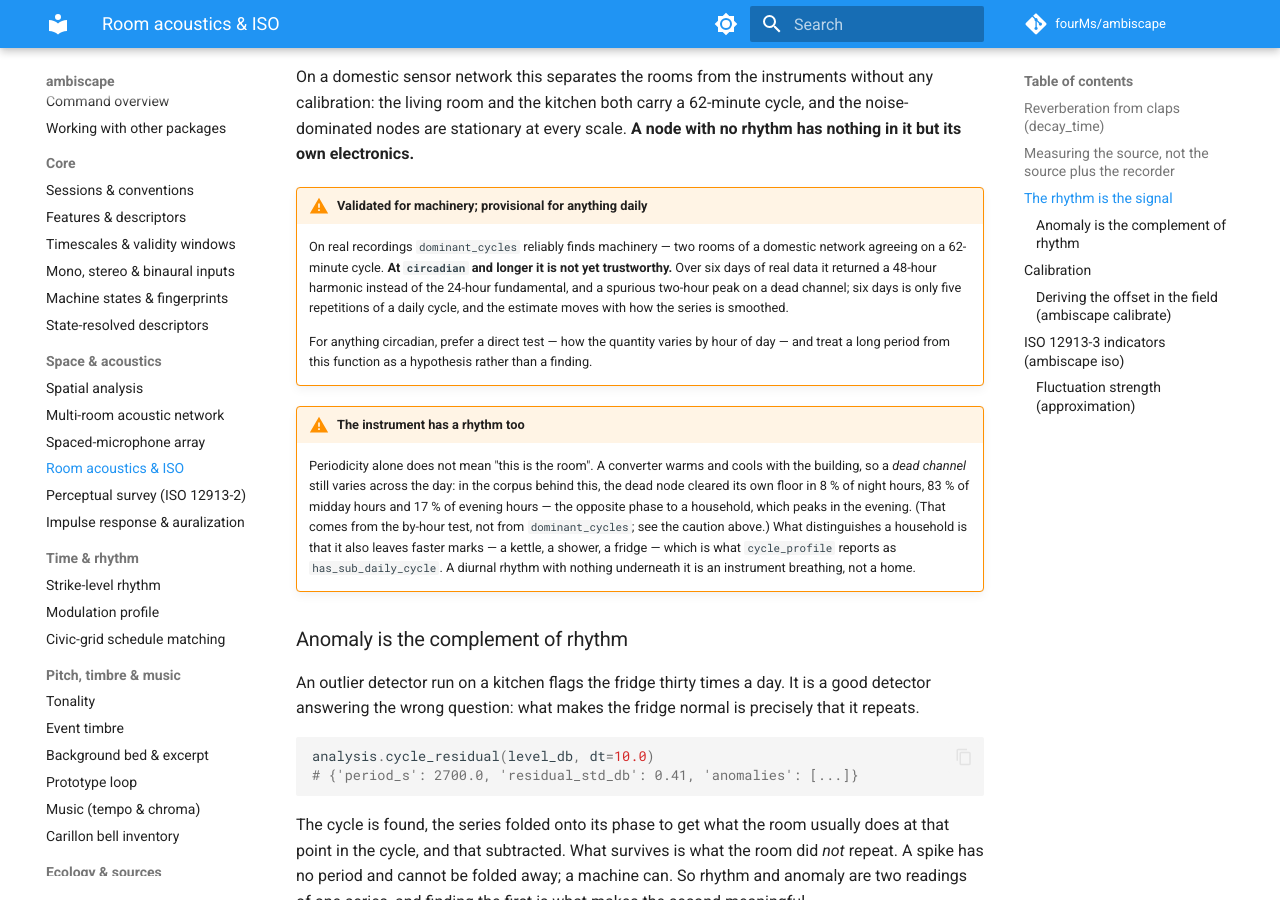
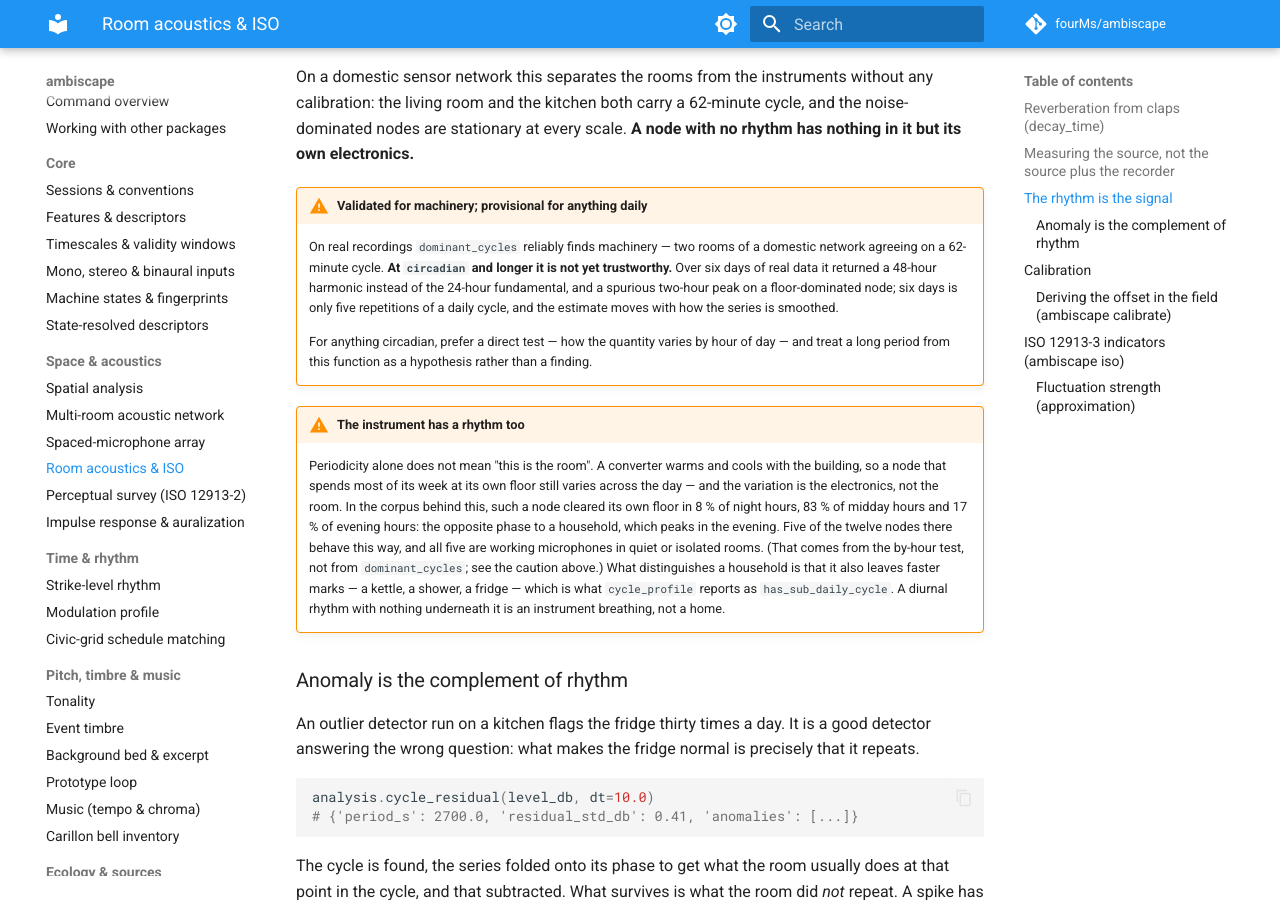
Before and after one commit to fourMs/ambiscape, an MkDocs documentation site: the page built from docs/guide/acoustics.md, in a window 1280 px wide and 900 px high, scrolled down 4268 px. Built offline with MkDocs 1.6.1 and Material for MkDocs 9.7.7, drawn with Linux system fonts in a browser that asks for light colours; comment, search, counter and statistics services are not loaded; some of the changed text lies outside the part shown.

Commit message:
Node 9 was not a dead channel: correct the docstrings, guide and changelog
The SINS activity annotations settle it -- it separates activity classes by
31.6 dB. It is the least sensitive or most isolated node, not a broken one.
The phenomenon generalises rather than disappearing: five of twelve nodes sit
near their own floors most of the week, and their diurnal profiles are the
electronics, peaking at midday where a household peaks in the evening.

Co-Authored-By: Claude Opus 5 (1M context) <noreply@anthropic.com>
Claude-Session: https://claude.ai/code/session_01TZ1T9cWFjCD93GdVrYmM4m

```diff
--- a/docs/guide/acoustics.md
+++ b/docs/guide/acoustics.md
@@ -132,7 +132,7 @@ summary = analysis.summarize_floor_corrected(sig_db, measurable)
 Three parts, and the third is the one usually skipped:
 
 1. **Track the floor over time** (`track_noise_floor`). One figure per session
-   cannot be right when the floor moves — a dead channel in the SINS corpus
+   cannot be right when the floor moves — a floor-dominated node in the SINS corpus
    swings 10.7 dB between night and midday as its electronics warm, which is
    larger than most differences such a figure gets used to interpret. Minimum
    statistics after Martin (2001): the running minimum of power over a window
@@ -236,7 +236,7 @@ without any calibration: the living room and the kitchen both carry a
     of a domestic network agreeing on a 62-minute cycle. **At `circadian` and
     longer it is not yet trustworthy.** Over six days of real data it returned
     a 48-hour harmonic instead of the 24-hour fundamental, and a spurious
-    two-hour peak on a dead channel; six days is only five repetitions of a
+    two-hour peak on a floor-dominated node; six days is only five repetitions of a
     daily cycle, and the estimate moves with how the series is smoothed.
 
     For anything circadian, prefer a direct test — how the quantity varies by
@@ -246,10 +246,13 @@ without any calibration: the living room and the kitchen both carry a
 !!! warning "The instrument has a rhythm too"
 
     Periodicity alone does not mean "this is the room". A converter warms and
-    cools with the building, so a *dead channel* still varies across the day:
-    in the corpus behind this, the dead node cleared its own floor in 8 % of
-    night hours, 83 % of midday hours and 17 % of evening hours — the
-    opposite phase to a household, which peaks in the evening. (That comes
+    cools with the building, so a node that spends most of its week at its own
+    floor still varies across the day — and the variation is the electronics,
+    not the room. In the corpus behind this, such a node cleared its own floor
+    in 8 % of night hours, 83 % of midday hours and 17 % of evening hours: the
+    opposite phase to a household, which peaks in the evening. Five of the
+    twelve nodes there behave this way, and all five are working microphones
+    in quiet or isolated rooms. (That comes
     from the by-hour test, not from `dominant_cycles`; see the caution above.) What distinguishes a household is that it also leaves faster marks
     — a kettle, a shower, a fridge — which is what `cycle_profile` reports as
     `has_sub_daily_cycle`. A diurnal rhythm with nothing underneath it is an
```
Also changed, not shown: CHANGELOG.md (+2 -2 lines), 2 other files.
